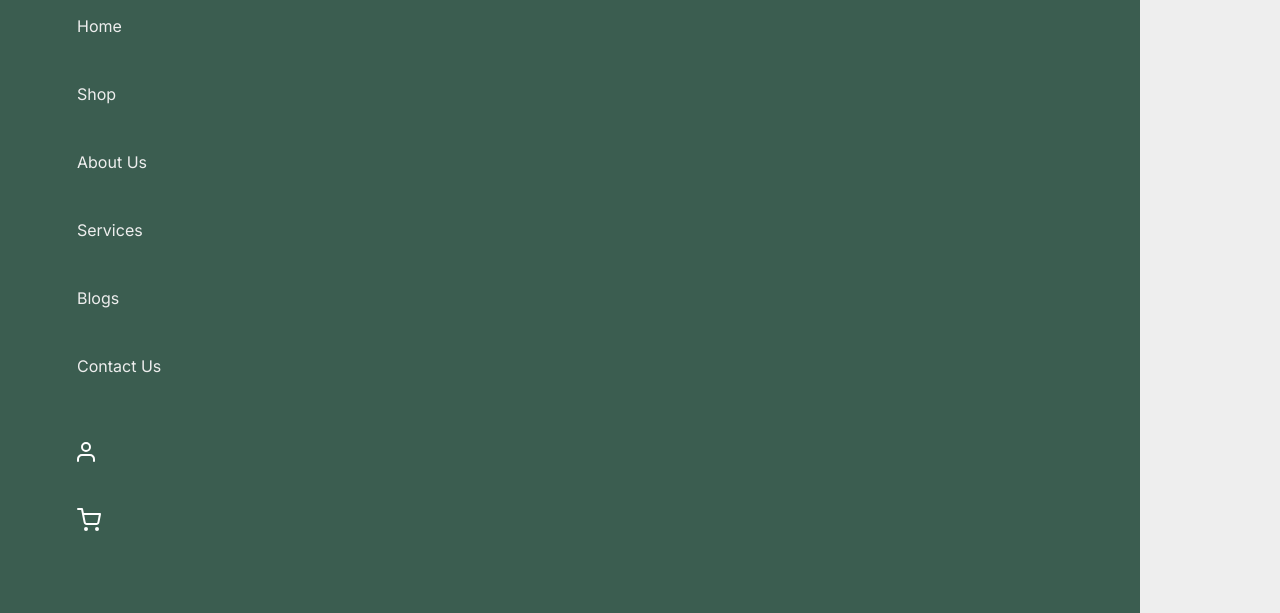
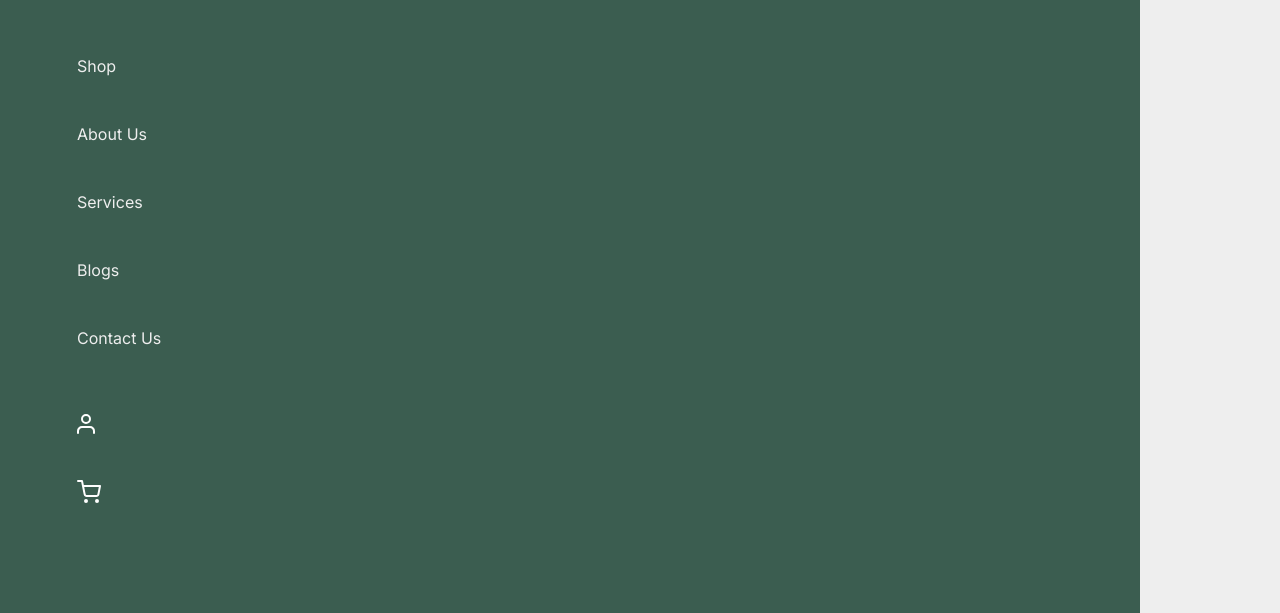
Before and after one commit to Icaalex/new-berenial-project, a plain HTML site: page index.html in a window 1280 px wide. Shown: the part 62-675 px from the top of the page. Drawn offline with Linux system fonts and the light colour scheme; files that its build step writes are made by us from their sources; a web font is replaced by a local one.

Commit message:
commited

```diff
--- a/index.html
+++ b/index.html
@@ -19,7 +19,7 @@
                 <div><h1>furni<span>.</span></h1></div>
 
                     <ul class="row ">
-                        <li class="space-well">home</li>
+                        <li class="space-well"></li>
                         <li class="space-well">shop</li>
                         <li class="space-well">about us</li>
                         <li class="space-well">services</li>
```
